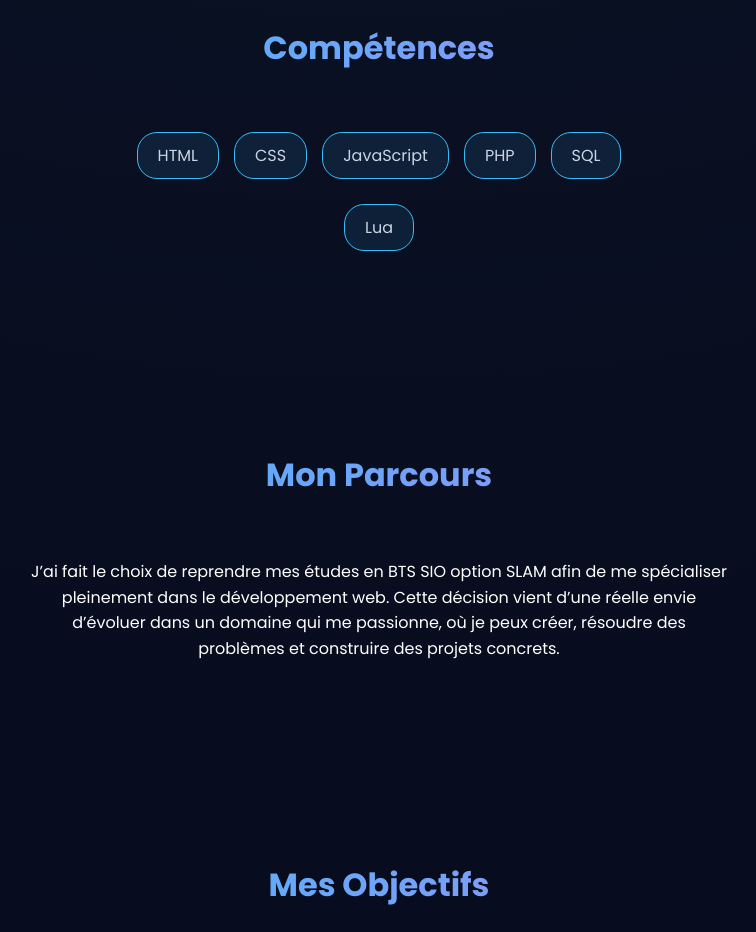
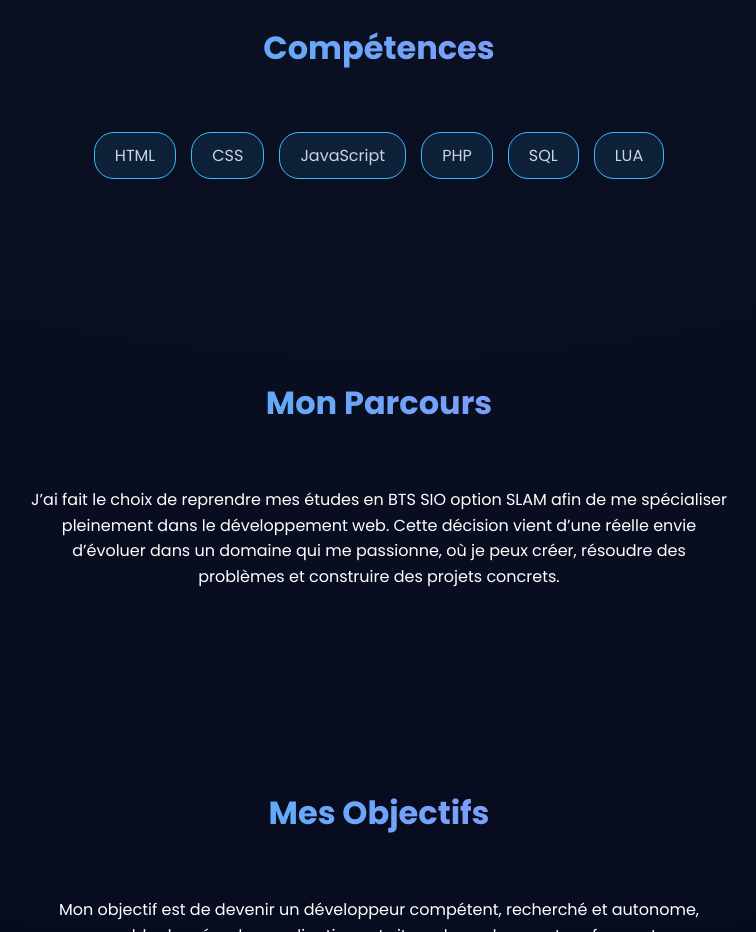
Before and after one commit to redwan-bnk/Mon-Portfolio, a plain HTML site: page index.html in a window 1280 px wide. Shown: the part 1340-2272 px from the top of the page, without its empty margins (261-1017 px from the left). Drawn offline with Linux system fonts and the light colour scheme.

Commit message:
Remove duplicate Lua skill and clean up HTML
Removed duplicate Lua skill entry and unnecessary line breaks.

```diff
--- a/index.html
+++ b/index.html
@@ -223,10 +223,7 @@
     <div class="skill">JavaScript</div>
     <div class="skill">PHP</div>
     <div class="skill">SQL</div>
-  </div>
-   <br>
-  <div class="skills">
-    <div class="skill1">Lua</div>
+    <div class="skill">LUA</div>
   </div>
 </section>
 
```
